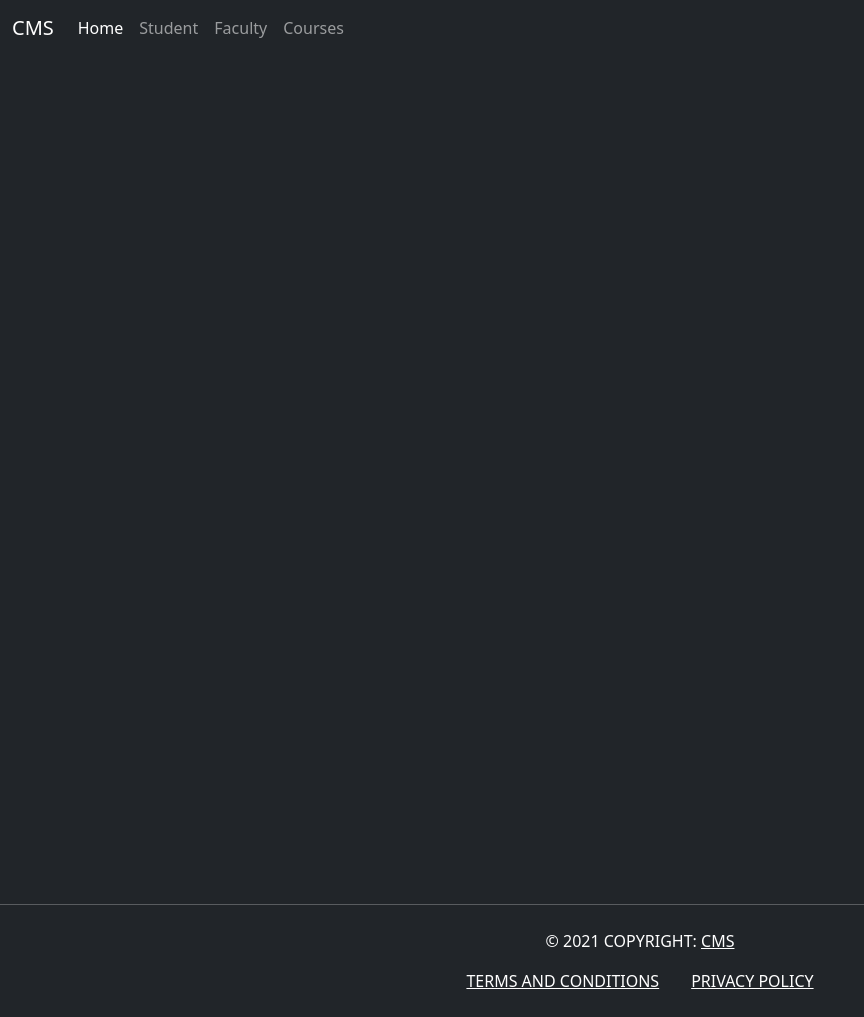
After one commit to LitoleNINJA/J_Component, a Flask app: template templates/layout.html in a window 1280 px wide. The commit adds this page. Shown: the whole page, without its empty margins (0-864 px from the left). Run offline with Flask 2, Linux system fonts and the light colour scheme; the template is opened without the code that fills it, so the values that code supplies are empty.

Commit message:
initial commit

```diff
--- /dev/null
+++ b/static/css/styles.css
@@ -0,0 +1,16 @@
+#footer {
+    width: 100%;
+    margin-top: 100vh;
+}
+.centered {
+
+    position: absolute;
+    top: 70%;
+    left: 50%;
+    transform: translate(-50%, -50%);
+}
+.img {
+    width: 100%;
+    height: auto;
+    opacity: 0.2;
+}
--- /dev/null
+++ b/templates/layout.html
@@ -0,0 +1,50 @@
+<!DOCTYPE html>
+<html lang="en">
+  <head>
+    <meta charset="utf-8" />
+    <meta name="viewport" content="width=device-width, initial-scale=1" />
+    <link
+      href="https://cdn.jsdelivr.net/npm/bootstrap@5.0.0-beta3/dist/css/bootstrap.min.css"
+      rel="stylesheet"
+      integrity="sha384-eOJMYsd53ii+scO/bJGFsiCZc+5NDVN2yr8+0RDqr0Ql0h+rP48ckxlpbzKgwra6"
+      crossorigin="anonymous"
+    />
+    <link rel="stylesheet" href="/static/css/styles.css">
+    <title>College Management System</title>
+  </head>
+  <body class="bg-dark text-light">
+    <nav class="navbar navbar-expand-lg navbar-dark ">
+        <div class="container-fluid">
+            <a class="navbar-brand" href="/">CMS</a>
+            <button class="navbar-toggler" type="button" data-bs-toggle="collapse" data-bs-target="#navbarNavAltMarkup" aria-controls="navbarNavAltMarkup" aria-expanded="false" aria-label="Toggle navigation">
+                <span class="navbar-toggler-icon"></span>
+            </button>
+            <div class="collapse navbar-collapse" id="navbarNavAltMarkup">
+                <div class="navbar-nav">
+                    <a class="nav-link active" aria-current="page" href="/home">Home</a>
+                    <a class="nav-link" href="/student">Student</a>
+                    <a class="nav-link" href="/faculty">Faculty</a>
+                    <a class="nav-link" href="/courses">Courses</a>
+                </div>
+            </div>
+        </div>
+    </nav>
+
+    {% block content %}
+    {% endblock content %}
+
+    <footer id="footer" class="bg-dark text-white text-center align-items-center py-4">
+        <hr class="my-4">
+            © 2021 COPYRIGHT:
+        <a class="text-white" href="#" target="_blank">CMS</a>
+        <div class="d-flex justify-content-center mt-3">
+            <a class="text-white mx-3" href="#" target="_blank">TERMS AND CONDITIONS</a>
+            <a class="text-white mx-3" href="#" target="_blank">PRIVACY POLICY</a>
+        </div>
+    </footer>
+    <script
+      src="https://cdn.jsdelivr.net/npm/bootstrap@5.0.0-beta3/dist/js/bootstrap.bundle.min.js"
+      integrity="sha384-JEW9xMcG8R+pH31jmWH6WWP0WintQrMb4s7ZOdauHnUtxwoG2vI5DkLtS3qm9Ekf"
+      crossorigin="anonymous"
+    ></script>
+  </body>
```
Also changed, not shown: templates/index.html (+21 -21 lines), static/img/VIT.jpg (added).
